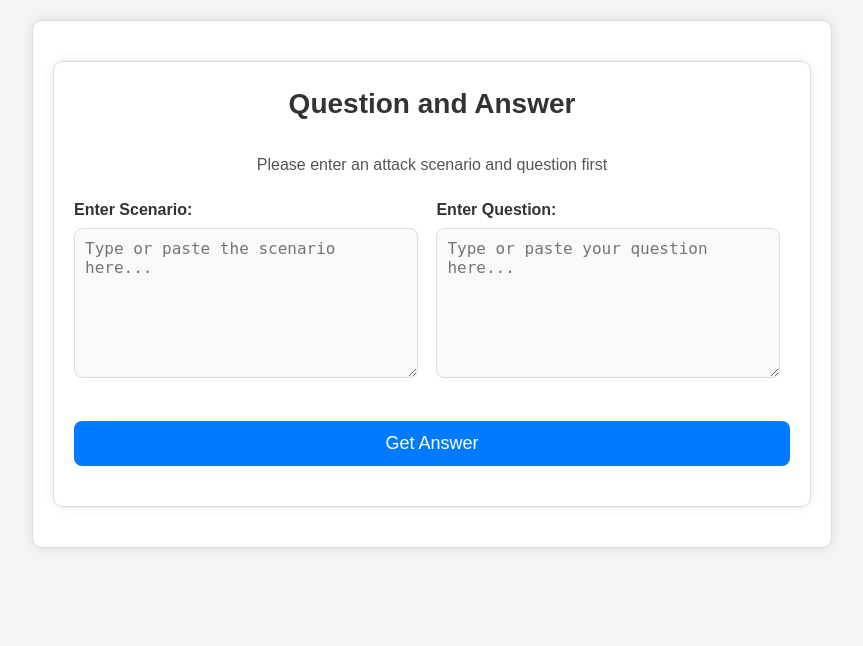
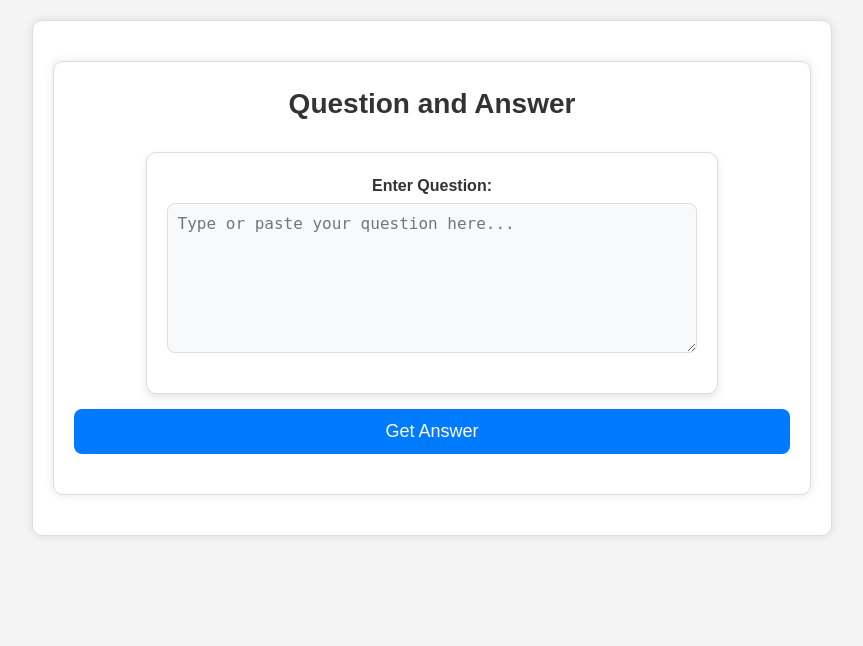
Before and after one commit to LuDanielPoyu/Cowrie-Log-Helper, a Django app: page /ask_me/qa/ in a window 1280 px wide. Shown: the part 104-750 px from the top of the page, without its empty margins (208-1071 px from the left). Run offline with Django 5.2, Linux system fonts and the light colour scheme.

Commit message:
Add renew button and delete scenario

```diff
--- a/cowrie_project/ask_me/templates/ask_me/qa.html
+++ b/cowrie_project/ask_me/templates/ask_me/qa.html
@@ -6,17 +6,10 @@
     <div class="container">
         <h1>Question and Answer</h1>
 
-        <!-- Small comment below the heading -->
-        <p class="comment">Please enter an attack scenario and question first</p>
-
         <form method="POST" action="{% url 'ask_me:qa' %}">
             {% csrf_token %}
             <div class="form-group">
-                <div class="input-block">
-                    <label for="scenario">Enter Scenario:</label>
-                    <textarea id="scenario" name="scenario" rows="6" class="form-control" placeholder="Type or paste the scenario here..." required></textarea>
-                </div>
-                <div class="input-block">
+                <div class="question-block">
                     <label for="question">Enter Question:</label>
                     <textarea id="question" name="question" rows="6" class="form-control" placeholder="Type or paste your question here..." required></textarea>
                 </div>
@@ -29,6 +22,11 @@
             <h3>Answer:</h3>
             <div class="answer-block">
                 <p>{{ answer }}</p>
+                <form method="POST" action="{% url 'ask_me:qa' %}">
+                    {% csrf_token %}
+                    <input type="hidden" name="question" value="{{ question }}">
+                    <button type="submit" class="btn btn-secondary">Get Answer Again</button>
+                </form>
             </div>
         {% endif %}
     </div>
--- a/cowrie_project/ask_me/views.py
+++ b/cowrie_project/ask_me/views.py
@@ -40,20 +40,23 @@ def classification_view(request):
 
 def qa_view(request):
     answer = None
+    question = None
+
     if request.method == 'POST':
-        scenario = request.POST.get('scenario')
         question = request.POST.get('question')
 
         backend_url = "https://cfd5-34-74-82-165.ngrok-free.app"  # Replace with your Flask backend URL
-        response = requests.post(backend_url, json={'scenario': scenario, 'question': question})
+        response = requests.post(backend_url, json={'question': question})
 
         if response.status_code == 200:
             answer = response.json().get('answer')
 
-    return render(request, 'ask_me/qa.html', {'answer': answer})
+    return render(request, 'ask_me/qa.html', {'answer': answer, 'question': question})
 
 def summary_view(request):
     summary = None
+    paragraph = None
+
     if request.method == 'POST':
         paragraph = request.POST.get('paragraph')
 
@@ -66,4 +69,4 @@ def summary_view(request):
         except requests.RequestException as e:
             print(f"Request failed: {e}")
 
-    return render(request, 'ask_me/summary.html', {'summary': summary})
+    return render(request, 'ask_me/summary.html', {'summary': summary, 'paragraph': paragraph})
--- a/cowrie_project/static/css/style.css
+++ b/cowrie_project/static/css/style.css
@@ -35,12 +35,29 @@ h1 {
 }
 
 /* Layout for QA page */
+.question-block {
+    display: flex;
+    flex-direction: column;
+    align-items: center;
+    justify-content: center;
+    width: 80%; /* Adjust width as needed */
+    max-width: 600px; /* Set a maximum width */
+    margin: 0 auto; /* Center horizontally */
+    padding: 20px;
+    border: 1px solid #ddd;
+    border-radius: 10px;
+    background-color: #ffffff;
+    box-shadow: 0 4px 8px rgba(0, 0, 0, 0.1);
+    box-sizing: border-box;
+}
+
 .input-block {
     width: 48%;
     display: inline-block;
     vertical-align: top;
     margin-right: 2%;
 }
+
 
 .input-block:last-child {
     margin-right: 0;
```
Also changed, not shown: cowrie_project/ask_me/templates/ask_me/summary.html (+9 -6 lines).
